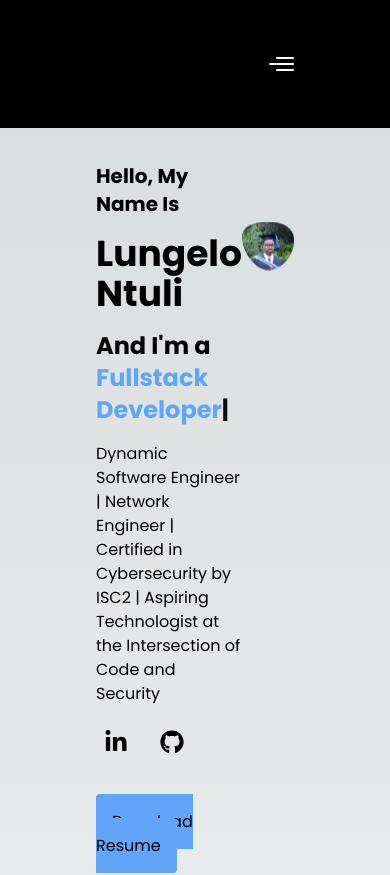
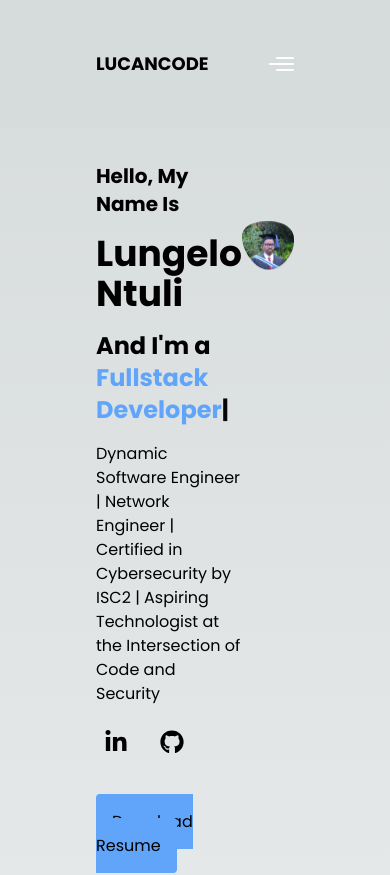
Before and after one commit to lucancode/portfolio, a Next.js app: page / in a window 390 px wide. Shown: the top 875 px of the page. Built offline with nearby package versions, Linux system fonts and the light colour scheme.

Commit message:
Project Component Cards
I have create the card for projects. Still have to make it responsive.

```diff
--- a/components/About.tsx
+++ b/components/About.tsx
@@ -1,5 +1,4 @@
-import Tooltip from "@mui/material/Tooltip";
-import * as React from "react";
+import { Tooltip } from "@mui/material";
 import { useEffect, useRef, RefObject } from "react";
 import { DiMysql } from "react-icons/di";
 import {
@@ -29,31 +28,30 @@ const skills = [
   { label: "JavaScript", icon: IoLogoJavascript },
   { label: "Flutter", icon: TbBrandFlutter },
   { label: "MySQL", icon: DiMysql },
-  { label: "TypeScript", icon: SiTypescript }
+  { label: "TypeScript", icon: SiTypescript },
 ];
 function About() {
-
   const useFadeInOnScroll = (elementRefs: RefObject<HTMLElement>[]) => {
     useEffect(() => {
       const handleScroll = () => {
-        elementRefs.forEach(ref => {
+        elementRefs.forEach((ref) => {
           if (ref.current) {
             const rect = ref.current.getBoundingClientRect();
             const isVisible = rect.top < window.innerHeight && rect.bottom >= 0;
             if (isVisible) {
-              ref.current.classList.add('visible');
+              ref.current.classList.add("visible");
             } else {
-              ref.current.classList.remove('visible');
+              ref.current.classList.remove("visible");
             }
           }
         });
       };
 
-      window.addEventListener('scroll', handleScroll);
+      window.addEventListener("scroll", handleScroll);
       handleScroll(); // Check visibility on initial render
 
       return () => {
-        window.removeEventListener('scroll', handleScroll);
+        window.removeEventListener("scroll", handleScroll);
       };
     }, [elementRefs]);
   };
@@ -62,20 +60,25 @@ function About() {
     useRef<HTMLDivElement>(null),
     useRef<HTMLDivElement>(null),
     useRef<HTMLDivElement>(null),
-    useRef<HTMLDivElement>(null)
+    useRef<HTMLDivElement>(null),
   ];
 
   useFadeInOnScroll(fadeInSectionRefs);
-useFadeInOnScroll(fadeInSectionRefs);
+  useFadeInOnScroll(fadeInSectionRefs);
 
   return (
     <div className="relative top-o left-0 w-full">
       <h2 className="mt-40 font-bold text-2xl text-center md:mt-0">About Me</h2>
-      <div className="py-8">
+      <div className="my-8">
         <div className="grid-cols-3 gap-8 justify-items-center md:grid md:grid-cols-2">
           <div className="intro mb-10">
-            <h4 ref={fadeInSectionRefs[0]} className="slide-Bottom font-bold text-lg mb-5">Introduction</h4>
-            <p ref={fadeInSectionRefs[1]} className="slide-Right" >
+            <h4
+              ref={fadeInSectionRefs[0]}
+              className="slide-Bottom font-bold text-lg mb-5"
+            >
+              Introduction
+            </h4>
+            <p ref={fadeInSectionRefs[1]} className="slide-Right">
               A software developer from the Nelson Mandela University who
               effectively applies theoretical knowledge to excel in mastering
               new technologies. Demonstrates strong analytical and
@@ -83,8 +86,16 @@ useFadeInOnScroll(fadeInSectionRefs);
             </p>
           </div>
           <div className="">
-            <h4 ref={fadeInSectionRefs[2]} className="slide-Bottom font-bold text-lg mb-5">Skills</h4>
-            <div ref={fadeInSectionRefs[3]} className="slide-Left grid grid-cols-3 gap-7 justify-items-center md:grid-cols-3 lg:grid-cols-7">
+            <h4
+              ref={fadeInSectionRefs[2]}
+              className="slide-Bottom font-bold text-lg mb-5"
+            >
+              Skills
+            </h4>
+            <div
+              ref={fadeInSectionRefs[3]}
+              className="slide-Left grid grid-cols-3 gap-7 justify-items-center md:grid-cols-3 lg:grid-cols-7"
+            >
               {skills.map((skills, index) => {
                 return (
                   <div key={index} className="w-20 text-center">
--- a/components/Navbar.tsx
+++ b/components/Navbar.tsx
@@ -12,7 +12,7 @@ function Navbar() {
 
   return (
     // navigation bar container
-    <div className="fixed flex justify-center items-center left-0 w-full p-12 py-16 z-10 bg-black">
+    <div className="fixed flex justify-center items-center left-0 w-full p-12 py-16 z-10 navBackground">
       {/** navbar content */}
       <nav className="absolute flex justify-between items-center w-full md:px-[180px] px-24">
         {/** navbar logo */}
--- a/components/Projects.tsx
+++ b/components/Projects.tsx
@@ -1,10 +1,63 @@
-import React from "react";
+import { RiNextjsLine, RiNodejsLine, RiTailwindCssFill } from "react-icons/ri";
+import { SiTypescript } from "react-icons/si";
 
 function Projects() {
   return (
-    <div>
+    <>
       <h2 className="text-center text-2xl font-bold">Projects</h2>
-    </div>
+      {/** note: the auto slide feature disables the scrollbar functionality */}
+      {/* Card container */}
+      <div className="flex max-h-96 my-8 max-w-full overflow-x-scroll scrollbar-none">
+        <div className="flex p-4">
+          {/* Card */}
+          <div className="rounded shadow-xl border mr-2 border-white min-w-[450px]">
+            {/* Card body */}
+            <div className="relative">
+              <img
+                className="img-fluid transition-all ease-in-out duration-500 hover:grayscale"
+                src="https://rb.gy/50o4yq"
+                width={450}
+                alt="Screenshot of Fauxflix project"
+              />
+
+              {/* Overlay content */}
+              <div className="absolute text-center bottom-0 w-full p-4 bg-gradient-to-b from-transparent to-black-72">
+                <div className="bg-gray-400 bg-opacity-55 rounded pb-2">
+                  <h3 className="font-bold text-xl">Fauxflix</h3>
+                  <p className="text-md">
+                    A Netflix clone with a personal touch
+                  </p>
+                  <div className="space-x-4 space-y-2">
+                    <button className="bg-blue-400 cursor-pointer transition-all ease-in rounded px-6 py-3 hover:bg-blue-600  hover:bg-opacity-65">
+                      Live Demo
+                    </button>
+                    <button className="bg-blue-400 cursor-pointer transition-all ease-in rounded px-6 py-3 hover:bg-blue-600  hover:bg-opacity-65">
+                      Source Code
+                    </button>
+                  </div>
+                </div>
+              </div>
+            </div>
+
+            {/* Card footer */}
+            <div className="flex justify-center items-center gap-8">
+              <div className="flex flex-col justify-center items-center p-2">
+                <RiNextjsLine />
+                <span>Next JS</span>
+              </div>
+              <div className="flex flex-col justify-center items-center p-2">
+                <RiTailwindCssFill />
+                <span>Tailwind</span>
+              </div>
+              <div className="flex flex-col justify-center items-center p-2">
+                <SiTypescript />
+                <span>TypeScript</span>
+              </div>
+            </div>
+          </div>
+        </div>
+      </div>
+    </>
   );
 }
 
--- a/package.json
+++ b/package.json
@@ -14,11 +14,14 @@
     "@mui/icons-material": "^5.15.18",
     "@mui/material": "^5.15.18",
     "@mui/styled-engine-sc": "^6.0.0-alpha.18",
+    "clsx": "^2.1.1",
+    "framer-motion": "^11.2.4",
     "next": "14.2.3",
     "react": "^18",
     "react-dom": "^18",
     "react-icons": "^5.2.1",
     "styled-components": "^6.1.11",
+    "tailwind-merge": "^2.3.0",
     "typed.js": "^2.1.0"
   },
   "devDependencies": {
--- a/styles/globals.css
+++ b/styles/globals.css
@@ -26,9 +26,16 @@ body {
     rgb(var(--background-start-rgb));
 }
 
+.navBackground {
+  color: rgb(var(--foreground-rgb));
+  background: rgb(var(--background-start-rgb));
+}
+
 body::-webkit-scrollbar {
-  display: none;
+  scroll-behavior: smooth;
 }
+
+/** custom class and applied animations */
 
 @layer utilities {
   .menu {
@@ -103,6 +110,8 @@ body::-webkit-scrollbar {
   }
 }
 
+/** custom animations */
+
 @keyframes slideToRight {
   0% {
     transform: translateX(-100px);
@@ -167,6 +176,8 @@ body::-webkit-scrollbar {
   }
 }
 
+/** more class animations */
+
 .fade-in {
   opacity: 0;
   transition: opacity 2s ease-in-out, scale 4s ease-in-out;
@@ -191,3 +202,22 @@ body::-webkit-scrollbar {
   animation: slideToBottom 0.2s ease forwards;
   animation-duration: 1.5s;
 }
+
+/** projects component css */
+.scrollEffect {
+  width: calc(250px * 18);
+  animation: scrollEffect 60s linear infinite;
+}
+
+.scrollEffect:hover {
+  animation-play-state: paused;
+}
+
+@keyframes scrollEffect {
+  0% {
+    transform: translateX(0);
+  }
+  100% {
+    transform: translateX(calc(-250px * 9));
+  }
+}
--- a/tailwind.config.ts
+++ b/tailwind.config.ts
@@ -13,6 +13,9 @@ const config: Config = {
         "gradient-conic":
           "conic-gradient(from 180deg at 50% 50%, var(--tw-gradient-stops))",
       },
+      colors: {
+        'black-72': 'rgba(0, 0, 0, 0.92)',
+      },
     },
   },
   plugins: [require("tailwind-scrollbar")],
```
Also changed, not shown: 1 other file (tests, documents, lock files or other folders).
